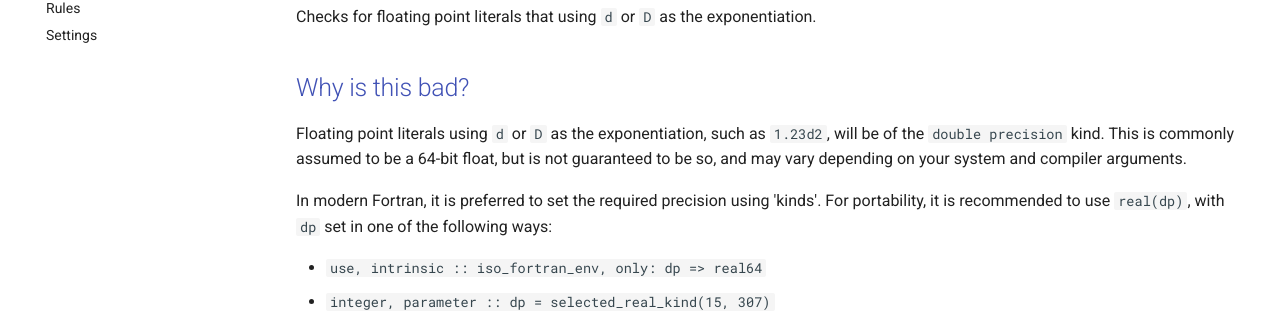
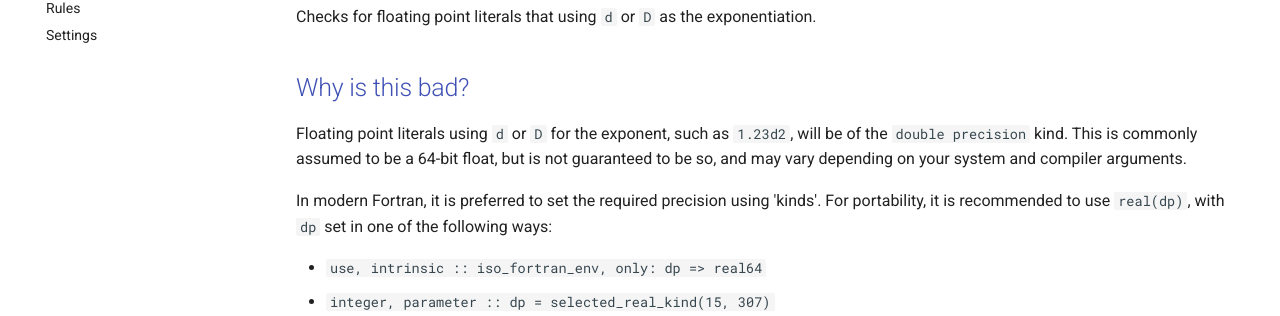
Before and after one commit to PlasmaFAIR/fortitude, an MkDocs documentation site: the page built from docs/rules/double-precision-literal.md, in a window 1280 px wide and 943 px high. Shown: the part 292-608 px from the top of the window. Built offline with MkDocs 1.6.1 and Material for MkDocs 9.7.7, drawn with Linux system fonts in a browser that asks for light colours; comment, search, counter and statistics services are not loaded.

Commit message:
Docs fix for double-precision-literal

```diff
--- a/docs/rules/double-precision-literal.md
+++ b/docs/rules/double-precision-literal.md
@@ -5,10 +5,10 @@ This rule is unstable and in [preview](../preview.md). The `--preview` flag is r
 Checks for floating point literals that using `d` or `D` as the exponentiation.
 
 ## Why is this bad?
-Floating point literals using `d` or `D` as the exponentiation, such as `1.23d2`,
-will be of the `double precision` kind. This is commonly assumed to be a 64-bit
-float, but is not guaranteed to be so, and may vary depending on your system and
-compiler arguments.
+Floating point literals using `d` or `D` for the exponent, such as `1.23d2`,
+will be of the `double precision` kind. This is commonly assumed to be a
+64-bit float, but is not guaranteed to be so, and may vary depending on your
+system and compiler arguments.
 
 In modern Fortran, it is preferred to set the required precision using
 'kinds'. For portability, it is recommended to use `real(dp)`, with `dp` set
@@ -18,10 +18,11 @@ in one of the following ways:
 - `integer, parameter :: dp = selected_real_kind(15, 307)`
 
 For code that should be compatible with C, you should instead use
-`real(c_double)`, which may be found in the intrinsic module `iso_c_binding`.
-To ensure floating point literals match the kind of the variable they are assigned
-to, it is recommended to use `e` or `E` for exponentiation and a kind suffix, so
-`1.23d2` should be written as `1.23e2_dp`.
+`real(c_double)`, which may be found in the intrinsic module
+`iso_c_binding`.  To ensure floating point literals match the kind of the
+variable they are assigned to, it is recommended to use `e` or `E` for
+exponentiation and a kind suffix, so `1.23d2` should be written as
+`1.23e2_dp`.
 
 ## References
 - Metcalf, M., Reid, J. and Cohen, M., 2018, _Modern Fortran Explained: Incorporating Fortran
```
Also changed, not shown: 1 other file.
